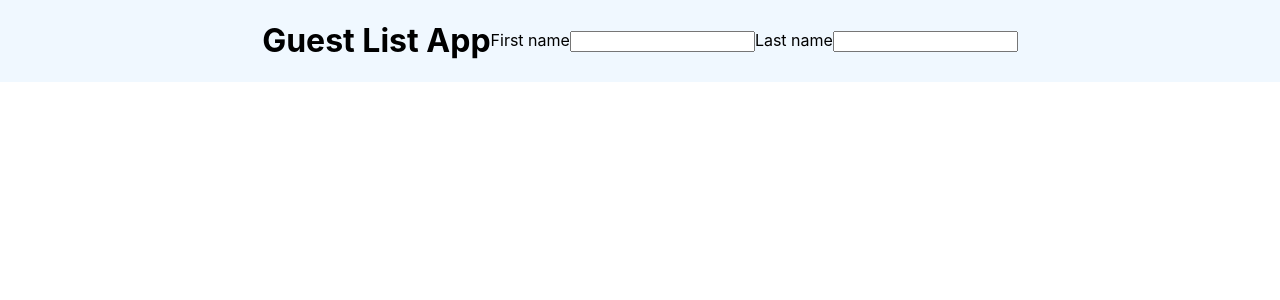
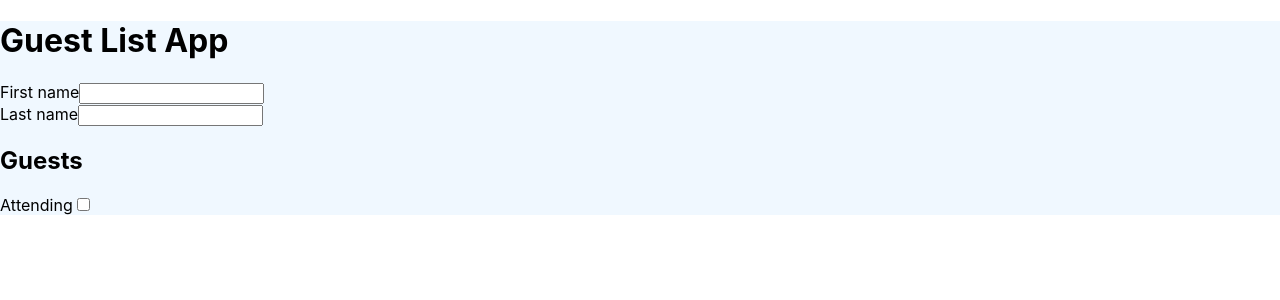
Before and after one commit to sawtoothridge13/pjct-react-3-guest-list, a React app: page / in a window 1280 px wide. Shown: the top 300 px of the page. Built offline with nearby package versions, Linux system fonts and the light colour scheme; the HTML template or start-up script is replaced by a standard one.

Commit message:
Add attending status checkbox

```diff
--- a/src/App.js
+++ b/src/App.js
@@ -24,21 +24,49 @@ export default function App() {
   const response = await fetch(`${baseUrl}/guests/1`, { method: 'DELETE' });
 const deletedGuest = await response.json(); */
 
+  // 1. Create state for input data
+  const [isCookiePolicyAccepted, setIsCookiePolicyAccepted] = useState(false);
+
   return (
-    <div className={styles.App}>
+    <div className={styles.App} data-test-id="guest">
       <header>
         <h1>Guest List App</h1>
       </header>
+
+      <section className={styles.section}>
         <form>
           <label>
             First name
             <input />
           </label>
+        </form>
+        <form>
           <label>
             Last name
             <input />
+            {/* <kbd>Return</kbd> */}
           </label>
         </form>
+      </section>
+
+      <section>
+        <h2>Guests</h2>
+        <form>
+          {isCookiePolicyAccepted}
+          <label aria-label="attending status">
+            Attending
+            {/* // 2. use the current 'checked' (only for checkboxes, otherwise 'value') of the state as the value of the input */}
+            <input
+              checked={isCookiePolicyAccepted}
+              type="checkbox"
+              // 3. update the state value with the event.currentTarget.value
+              onChange={(event) => {
+                setIsCookiePolicyAccepted(event.currentTarget.checked);
+              }}
+            />
+          </label>
+        </form>
+      </section>
     </div>
   );
 }
--- a/src/App.module.scss
+++ b/src/App.module.scss
@@ -1,8 +1,17 @@
 .App {
   background-color: aliceblue;
-  display: flex;
+  display: flex-box;
   justify-content: center;
   align-items: center;
   height: 300;
   width: 400;
 }
+
+.section {
+  background-color: aliceblue;
+  display: flex-box;
+  justify-content: center;
+  align-items: center;
+  height: 300;
+  width: 400;
+}
```
Lines whose indentation alone changed are shown as unchanged.
